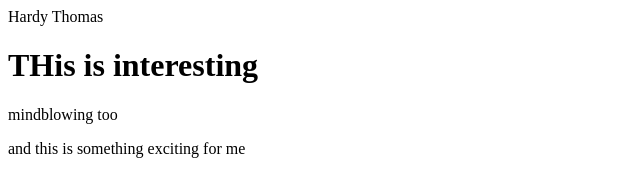
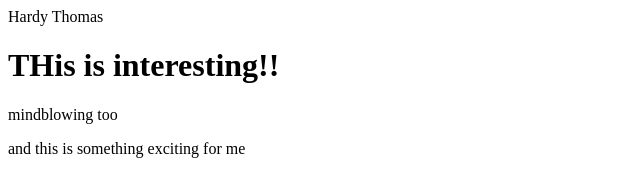
Before and after one commit to hardy2022/hardythomaswebsite, a plain HTML site: page index.html in a window 1280 px wide. Shown: the full height of the page, 0-640 px from the left. Drawn offline with Linux system fonts and the light colour scheme.

Commit message:
added punctuations

```diff
--- a/index.html
+++ b/index.html
@@ -5,7 +5,7 @@
     </head>
     <body>
         Hardy Thomas
-        <h1 style:"color:blue">THis is interesting</h1>
+        <h1 style:"color:blue">THis is interesting!!</h1>
         <p>mindblowing too</p>
         and this is something exciting for me
     </body>
```
